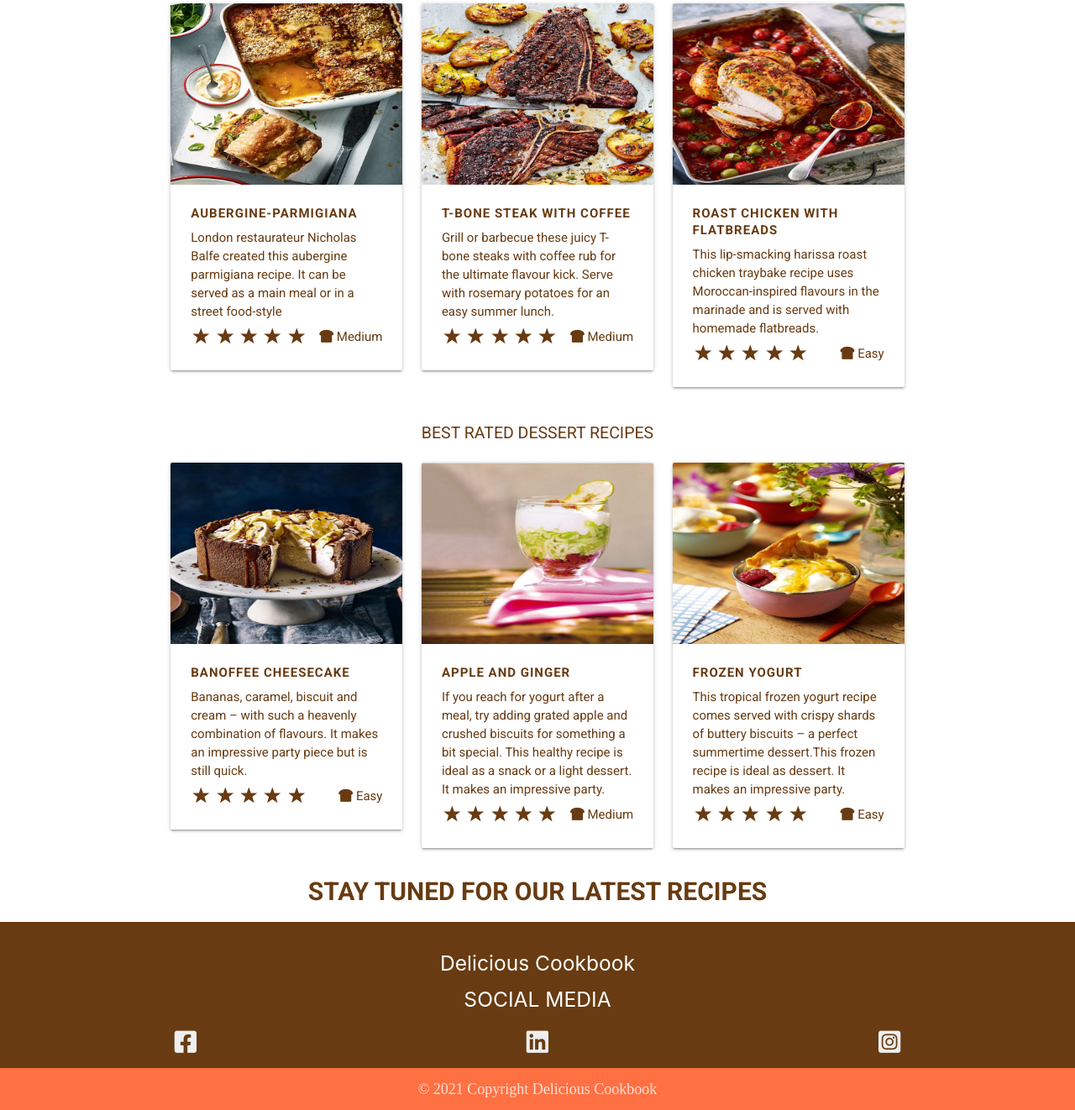
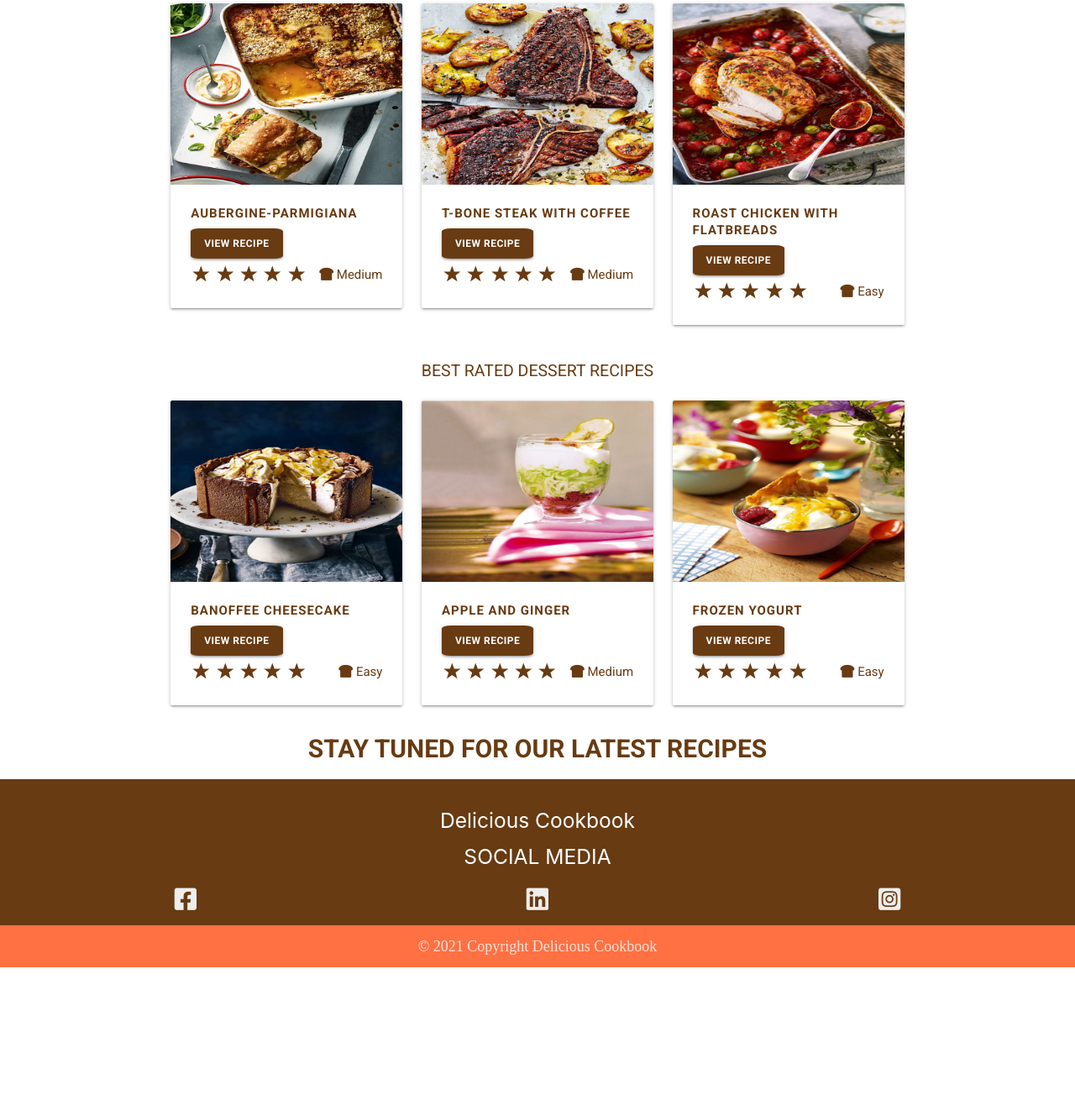
Before and after one commit to farah1979/delicious-cookbook, a Flask app: page / in a window 1280 px wide. Shown: the part 1128-2450 px from the top of the page at 84% size. After the commit the page ends 2280 px from the top, so only its background shows below. Run offline with Flask 2, Linux system fonts and the light colour scheme; data that the repository does not hold is empty; some libraries are stand-ins or nearby versions; some web fonts are replaced.

Commit message:
updated rated recipes in home page

```diff
--- a/templates/home.html
+++ b/templates/home.html
@@ -141,8 +141,8 @@
                     </div>
                     <div class="card-content">
                         <span class="card-title title">Aubergine-parmigiana</span>
-                        <p>London restaurateur Nicholas Balfe created this aubergine parmigiana recipe.
-                            It can be served as a main meal or in a street food-style</p>
+                        <p><a href="https://delicious-cookbook.herokuapp.com/recipe/60ecb0e0713e01e2b31a8d8e/view"
+                            class="view-recipe btn">View Recipe</a></p>
                         <input type="radio" name="stars-1" id="star-1" />
                         <label for="star-1">
                             <svg width="25" height="20" viewBox="0 0 51 48">
@@ -185,8 +185,9 @@
                     </div>
                     <div class="card-content">
                         <span class="card-title title">T-bone steak with coffee </span>
-                        <p>Grill or barbecue these juicy T-bone steaks with coffee rub for the ultimate flavour kick.
-                            Serve with rosemary potatoes for an easy summer lunch.</p>
+                        <p><a href="https://delicious-cookbook.herokuapp.com/recipe/60ec8b0a713e01e2b31a8d8c/view"
+                            class="view-recipe btn">View Recipe</a></p>
+
                         <input type="radio" name="stars-6" id="star-6" />
                         <label for="star-6">
                             <svg width="25" height="20" viewBox="0 0 51 48">
@@ -228,8 +229,8 @@
                     </div>
                     <div class="card-content">
                         <span class="card-title title">Roast chicken with flatbreads</span>
-                        <p>This lip-smacking harissa roast chicken traybake recipe uses Moroccan-inspired flavours
-                            in the marinade and is served with homemade flatbreads.</p>
+                        <p><a href="https://delicious-cookbook.herokuapp.com/recipe/60ecae38713e01e2b31a8d8d/view"
+                            class="view-recipe btn">View Recipe</a></p>
                         <input type="radio" name="stars-11" id="star-11" />
                         <label for="star-11">
                             <svg width="25" height="20" viewBox="0 0 51 48">
@@ -276,8 +277,8 @@
                     </div>
                     <div class="card-content">
                         <span class="card-title title">Banoffee cheesecake</span>
-                        <p>Bananas, caramel, biscuit and cream – with such a heavenly combination of flavours.
-                            It makes an impressive party piece but is still quick.</p>
+                        <p><a href="https://delicious-cookbook.herokuapp.com/recipe/60ecb3d0713e01e2b31a8d8f/view"
+                            class="view-recipe btn">View Recipe</a></p>
                         <input type="radio" name="stars-16" id="star-16" />
                         <label for="star-16">
                             <svg width="25" height="20" viewBox="0 0 51 48">
@@ -319,9 +320,8 @@
                     </div>
                     <div class="card-content">
                         <span class="card-title title">Apple and ginger </span>
-                        <p>If you reach for yogurt after a meal, try adding grated apple and crushed biscuits for
-                            something a bit special. This healthy recipe is ideal as a snack or a light dessert.
-                             It makes an impressive party.</p>
+                        <p><a href="https://delicious-cookbook.herokuapp.com/recipe/60ecb614713e01e2b31a8d90/view"
+                            class="view-recipe btn">View Recipe</a></p>
                         <input type="radio" name="stars-21" id="star-21" />
                         <label for="star-21">
                             <svg width="25" height="20" viewBox="0 0 51 48">
@@ -363,9 +363,8 @@
                     </div>
                     <div class="card-content">
                         <span class="card-title title">Frozen yogurt</span>
-                        <p>This tropical frozen yogurt recipe comes served with crispy shards of buttery biscuits –
-                            a perfect summertime dessert.This frozen recipe is ideal as dessert. It makes an
-                            impressive party.</p>
+                        <p><a href="https://delicious-cookbook.herokuapp.com/recipe/60ecb789713e01e2b31a8d91/view"
+                            class="view-recipe btn">View Recipe</a></p>
                         <input type="radio" name="stars-26" id="star-26" />
                         <label for="star-26">
                             <svg width="25" height="20" viewBox="0 0 51 48">
```
